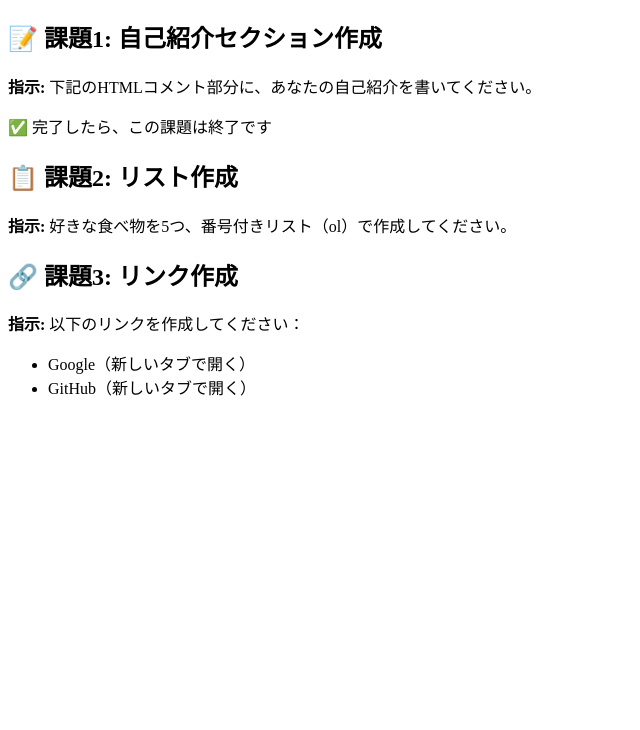
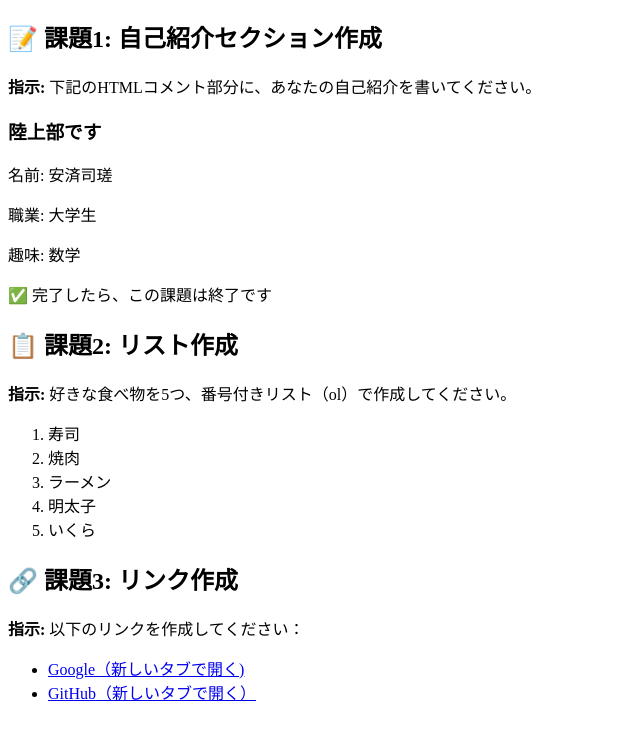
Before and after one commit to omu-aaa24055/omu-aaa24055.github.io, a plain HTML site: page index.html in a window 1280 px wide. Shown: the part 70-800 px from the top of the page, without its empty margins (0-640 px from the left). Drawn offline with Linux system fonts and the light colour scheme.

Commit message:
Add new content and links to index.html

```diff
--- a/index.html
+++ b/index.html
@@ -17,19 +17,30 @@
         <p>職業: 大学生</p>
         <p>趣味: プログラミング、読書</p>
         -->
+        <h3>陸上部です</h3>
+        <p>名前: 安済司瑳</p>
+        <p>職業: 大学生</p>
+        <p>趣味: 数学</p>
         <p>✅ 完了したら、この課題は終了です</p>
     </div>
     <div>
         <h2>📋 課題2: リスト作成</h2>
         <p><strong>指示:</strong> 好きな食べ物を5つ、番号付きリスト（ol）で作成してください。</p>
         <!-- ここに好きな食べ物のリストを作成してください -->
+        <ol>
+            <li>寿司</li>
+            <li>焼肉</li>
+            <li>ラーメン</li>
+            <li>明太子</li>
+            <li>いくら</li>
+        </ol>
     </div>
     <div>
         <h2>🔗 課題3: リンク作成</h2>
         <p><strong>指示:</strong> 以下のリンクを作成してください：</p>
         <ul>
-            <li>Google（新しいタブで開く）</li>
-            <li>GitHub（新しいタブで開く）</li>
+            <li> <a href="https://www.google.co.jp">Google（新しいタブで開く)</a></li>
+            <li><a href="https://github.com/">GitHub（新しいタブで開く）</a></li>
         </ul>
       <!-- ここにリンクを作成してください -->
     </div>
```
